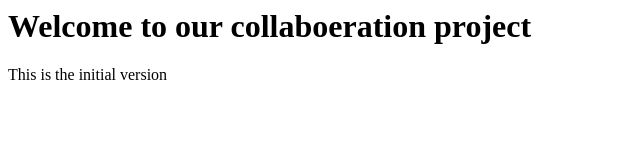
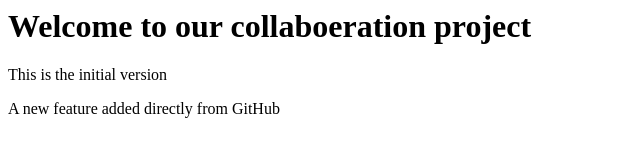
Before and after one commit to dgruploads01/collaboration_project, a plain HTML site: page index.html in a window 1280 px wide. Shown: the whole page, without its empty margins (0-640 px from the left). Drawn offline with Linux system fonts and the light colour scheme.

Commit message:
Update index.html

```diff
--- a/index.html
+++ b/index.html
@@ -1,2 +1,3 @@
 <h1>Welcome to our collaboeration project</h1>
 <p>This is the initial version</p>
+<p>A new feature added directly from GitHub</p>
```
